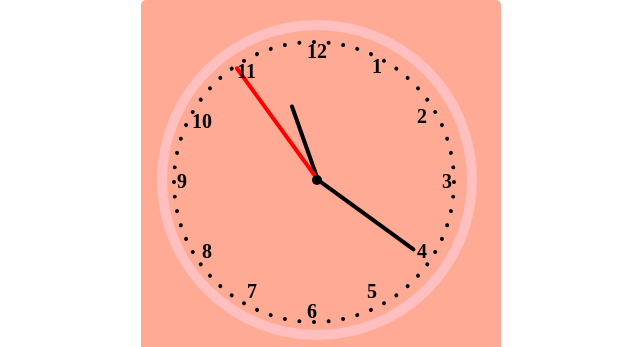
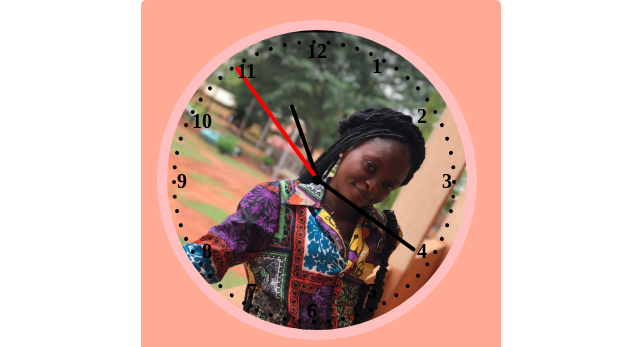
Before and after one commit to philipmeliga/Analog-Clock, a plain HTML site: page index.html in a window 1280 px wide. Shown: the top 347 px of the page, without its empty margins (319-959 px from the left). Drawn offline with Linux system fonts and the light colour scheme.

Commit message:
Add files via upload

```diff
--- a/analog.css
+++ b/analog.css
@@ -4,7 +4,7 @@
     height: 300px;
     border: 10px solid #ffbfbf;
     border-radius: 50%;
-    background-image:url('/storage/emulated/0/images/Analog clock2/glory2.jpg');
+    background-image:url('/Analog-Clock/glory.jpg');
     background-size:cover;
     top:20px;
     left:16px;
--- a/index.html
+++ b/index.html
@@ -1,6 +1,7 @@
 <!DOCTYPE html>
 <html>
     <head>
+          <meta name="viewport" content="width=device-width, initial-scale=1"/>
         <title>Analog Clock</title>
         <link rel="stylesheet" href="/Analog-Clock/analog.css">
     </head>
```
